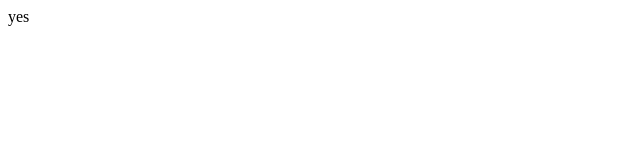
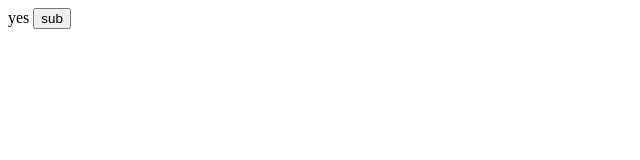
Before and after one commit to Ah-zeinali/git-tutorial, a plain HTML site: page login.html in a window 1280 px wide. Shown: the full height of the page, 0-640 px from the left. Drawn offline with Linux system fonts and the light colour scheme.

Commit message:
login paged added

```diff
--- a/login.html
+++ b/login.html
@@ -9,6 +9,7 @@
 <body>
     <form action="">
         <label for="">yes</label>
+        <button>sub</button>
     </form>
 </body>
 </html>
```
